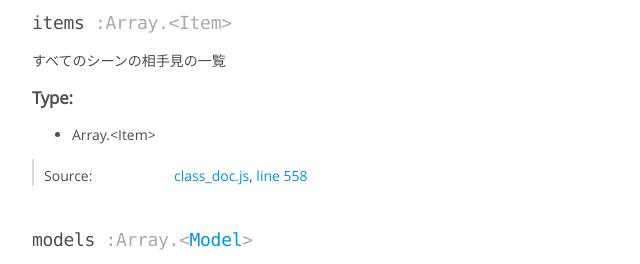
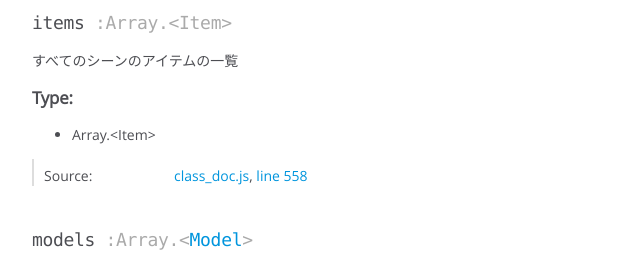
Before and after one commit to Live2D-Garage/nizimaLIVEScriptAPI, a plain HTML site: page docs/Application.html in a window 1280 px wide. Shown: the part 445-709 px from the top of the page, 0-640 px from the left. Drawn offline with Linux system fonts and the light colour scheme.

Commit message:
誤字修正

```diff
--- a/docs/Application.html
+++ b/docs/Application.html
@@ -149,7 +149,7 @@
 
 
 <div class="description">
-    すべてのシーンの相手見の一覧
+    すべてのシーンのアイテムの一覧
 </div>
 
 
```
